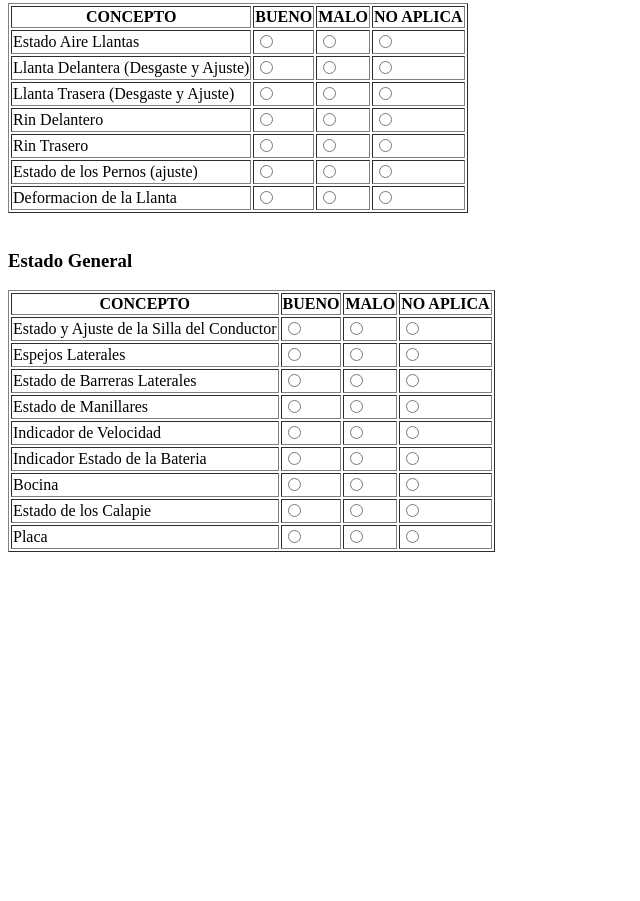
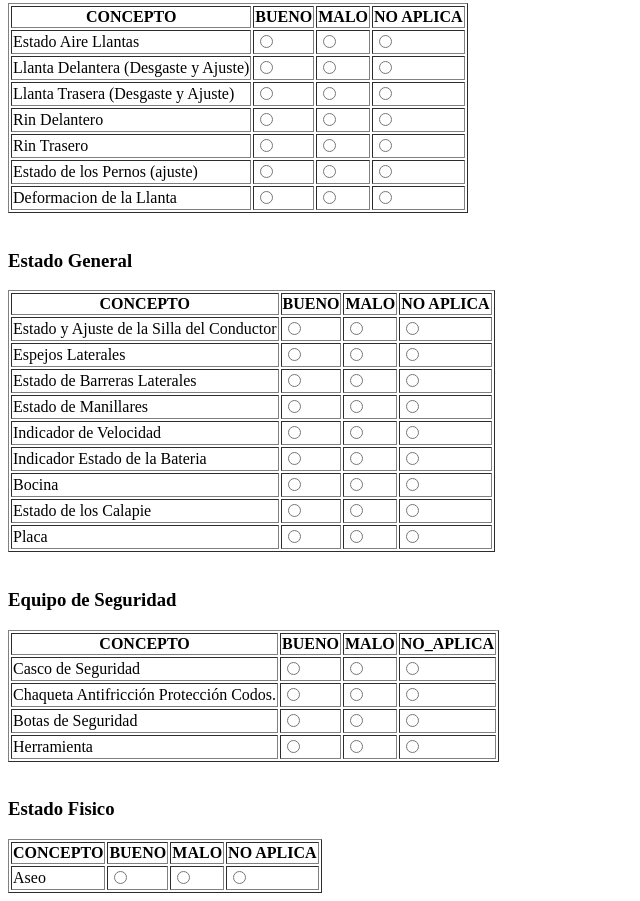
Before and after one commit to MarlonProgramame/form_nuru_motos, a plain HTML site: page index.html in a window 1280 px wide. Shown: the part 2482-3383 px from the top of the page, without its empty margins (0-640 px from the left). Before the commit the page ends 3042 px from the top, so only its background shows below. Drawn offline with Linux system fonts and the light colour scheme.

Commit message:
Update index.html

```diff
--- a/index.html
+++ b/index.html
@@ -546,6 +546,67 @@
                             <td><input type="radio" id="estado_placa_no_aplica" value="no_aplica" name="estado_placa"></td>
                         </tr>
                     </table>
+                    <br>
+                </section>
+                <section>
+                    <!--Titulo Equipo de Seguridad.-->
+                    <h3>Equipo de Seguridad</h3>
+                    <table border="1">
+                        <tr>
+                            <th>CONCEPTO</th>
+                            <th>BUENO</th>
+                            <th>MALO</th>
+                            <th>NO_APLICA</th>
+                        </tr>
+                        <tr>
+                            <!--Fila Casco de Seguridad.-->
+                            <td><label>Casco de Seguridad</label></td>
+                            <td><input type="radio" id="estado_casco_bueno" value="bueno" name="estado_casco"></td>
+                            <td><input type="radio" id="estado_casco_malo" value="malo" name="estado_casco"></td>
+                            <td><input type="radio" id="estado_casco_no_aplica" value="no_aplica" name="estado_casco"></td>
+                        </tr>
+                        <tr>
+                            <!--Fila Chaqueta Antifricción Protección Codos.-->
+                            <td><label>Chaqueta Antifricción Protección Codos.</label></td>
+                            <td><input type="radio" id="estado_chaqueta_bueno" value="bueno" name="estado_chaqueta"></td>
+                            <td><input type="radio" id="estado_chaqueta_malo" value="malo" name="estado_chaqueta"></td>
+                            <td><input type="radio" id="estado_chaqueta_no_aplica" value="no_aplica" name="estado_chaqueta"></td>
+                        </tr>
+                        <tr>
+                            <!--Fila de Botas de Seguridad.-->
+                            <td><label>Botas de Seguridad</label></td>
+                            <td><input type="radio" id="estado_botas_bueno" value="bueno" name="estado_botas"></td>
+                            <td><input type="radio" id="estado_botas_malo" value="malo" name="estado_botas"></td>
+                            <td><input type="radio" id="estado_botas_no_aplica" value="no_aplica" name="estado_botas"></td>
+                        </tr>
+                        <tr>
+                            <!--Fila de Herramienta.-->
+                            <td><label>Herramienta</label></td>
+                            <td><input type="radio" id="estado_herramienta_bueno" value="bueno" name="estado_herramienta"></td>
+                            <td><input type="radio" id="estado_herramienta_malo" value="malo" name="estado_herramienta"></td>
+                            <td><input type="radio" id="estado_herramienta_no_aplica" value="no_aplica" name="estado_herramienta"></td>
+                        </tr>
+                    </table>
+                    <br>
+                </section>
+                <section>
+                    <!--Titulo Estado Fisico.-->
+                    <h3>Estado Fisico</h3>
+                    <table border="1">
+                        <tr>
+                            <th>CONCEPTO</th>
+                            <th>BUENO</th>
+                            <th>MALO</th>
+                            <th>NO APLICA</th>
+                        </tr>
+                        <tr>
+                            <!--Fila Aseo-->
+                            <td><label>Aseo</label></td>
+                            <td><input type="radio" id="estado_aseo_bueno" value="bueno" name="estado-aseo"></td>
+                            <td><input type="radio" id="estado_aseo_malo" value="malo" name="estado-aseo"></td>
+                            <td><input type="radio" id="estado_aseo_no_aplica" value="no_aplica" name="estado-aseo"></td>
+                        </tr>
+                    </table>
                 </section>
             </form>
         </main>
```
